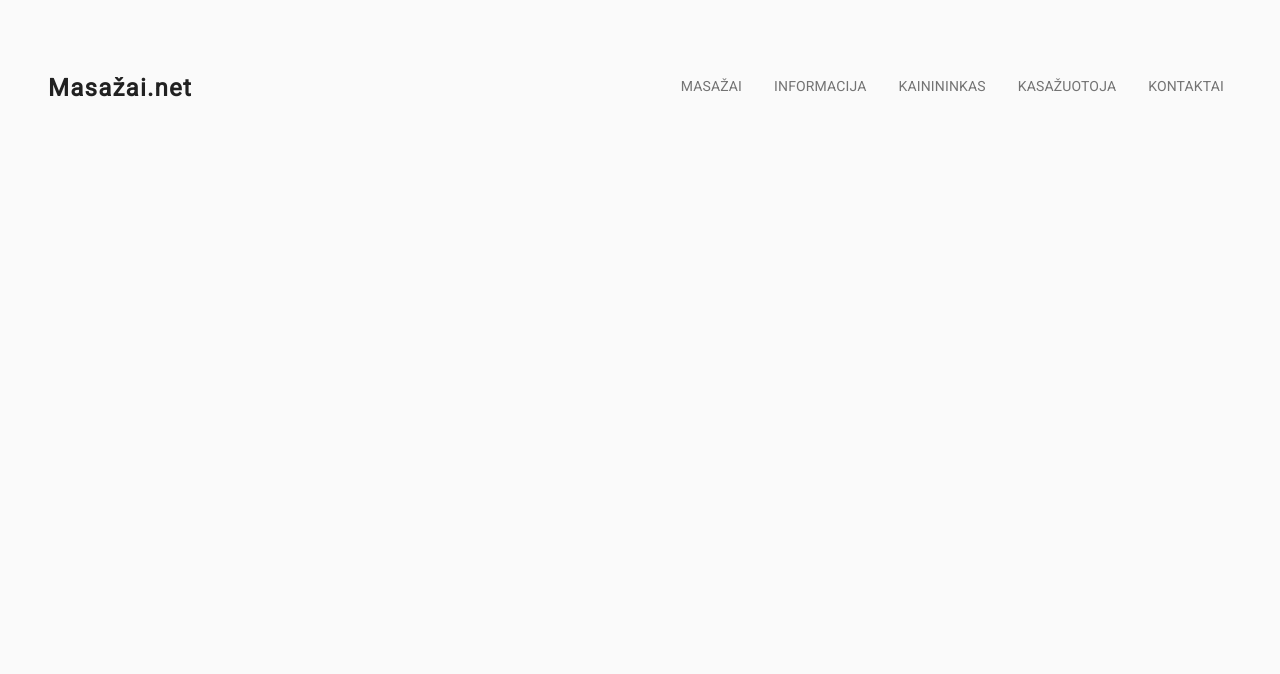
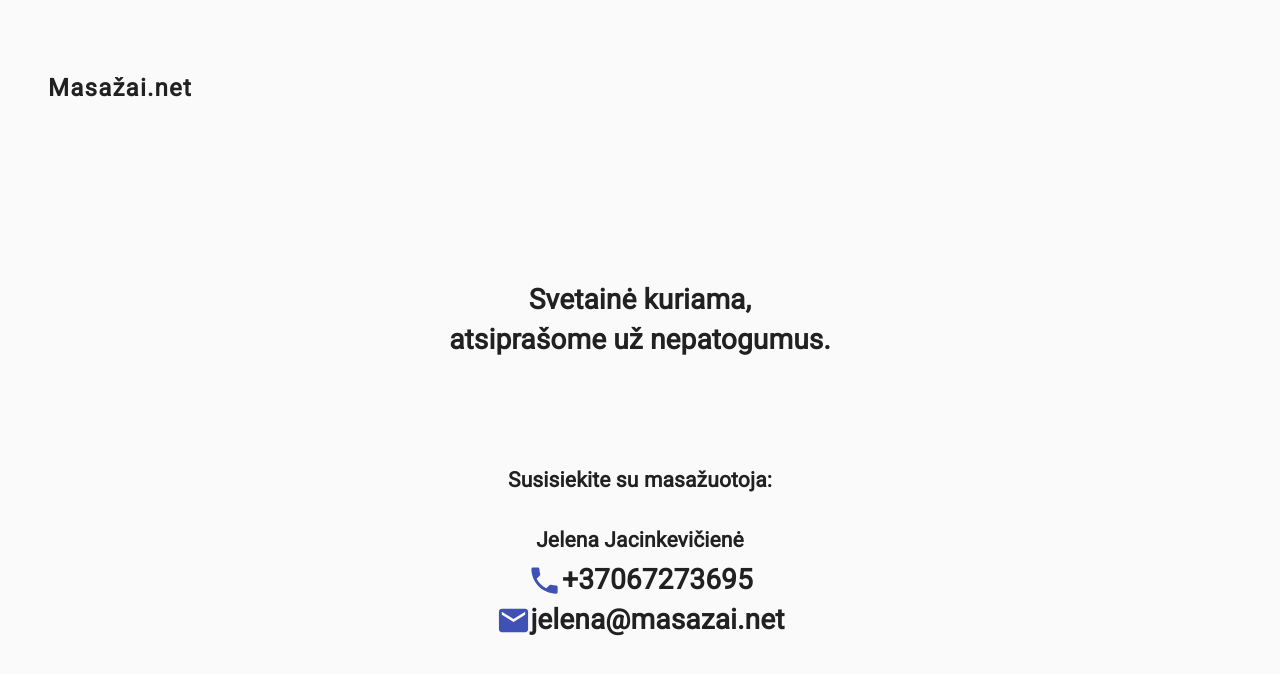
Before and after one commit to irgipaulius/website-masazai.net, a React (Create React App) app: page / in a window 1280 px wide. Shown: the top 674 px of the page. Built offline with nearby package versions, Linux system fonts and the light colour scheme.

Commit message:
Placeholder text

```diff
--- a/src/App.js
+++ b/src/App.js
@@ -1,7 +1,9 @@
 import React from "react";
 import CssBaseline from "@material-ui/core/CssBaseline";
 import "fontsource-roboto";
-import FavoriteIcon from "@material-ui/icons/Favorite";
+
+import PhoneIcon from "@material-ui/icons/Phone";
+import EmailIcon from "@material-ui/icons/Email";
 
 import NavBar from "./NavBar";
 
@@ -10,6 +12,80 @@ function App() {
     <div className="App">
       <CssBaseline />
       <NavBar />
+      <div
+        style={{
+          display: "flex",
+          height: "10vh",
+        }}
+      ></div>
+      <div
+        style={{
+          display: "flex",
+          justifyContent: "center",
+          alignItems: "center",
+          height: "5vh",
+        }}
+      >
+        <h1> Svetainė kuriama, </h1>
+      </div>
+      <div
+        style={{
+          display: "flex",
+          justifyContent: "center",
+          alignItems: "center",
+          height: "5vh",
+        }}
+      >
+        <h1> atsiprašome už nepatogumus. </h1>
+      </div>
+      <div
+        style={{
+          display: "flex",
+          height: "10vh",
+        }}
+      ></div>
+      <div
+        style={{
+          display: "flex",
+          justifyContent: "center",
+          alignItems: "center",
+          height: "10vh",
+        }}
+      >
+        <h2> Susisiekite su masažuotoja: </h2>
+      </div>
+      <div
+        style={{
+          display: "flex",
+          justifyContent: "center",
+          alignItems: "center",
+          height: "5vh",
+        }}
+      >
+        <h2>Jelena Jacinkevičienė</h2>
+      </div>
+      <div
+        style={{
+          display: "flex",
+          justifyContent: "center",
+          alignItems: "center",
+          height: "5vh",
+        }}
+      >
+        <PhoneIcon fontSize="large" color="primary" />
+        <h1> +37067273695 </h1>
+      </div>
+      <div
+        style={{
+          display: "flex",
+          justifyContent: "center",
+          alignItems: "center",
+          height: "5vh",
+        }}
+      >
+        <EmailIcon fontSize="large" color="primary" />
+        <h1> jelena@masazai.net</h1>
+      </div>
     </div>
   );
 }
--- a/src/NavBar.js
+++ b/src/NavBar.js
@@ -59,7 +59,10 @@ export default function NavBar() {
           Masažai.net
         </Typography>
         <Box className={classes.menuButtons}>
-          {["Masažai", "Informacija", "Kainininkas", "Kasažuotoja", "Kontaktai"].map((item) => (
+          {[].map(
+            (
+              item // "Masažai", "Informacija", "Kainininkas", "Masažuotoja", "Kontaktai"
+            ) => (
               <Link
                 component="button"
                 variant="body2"
@@ -70,7 +73,8 @@ export default function NavBar() {
               >
                 {item.toUpperCase()}
               </Link>
-          ))}
+            )
+          )}
         </Box>
       </Toolbar>
     </Container>
```
Also changed, not shown: 1 other file (tests, documents, lock files or other folders). Lines whose indentation alone changed are shown as unchanged.
